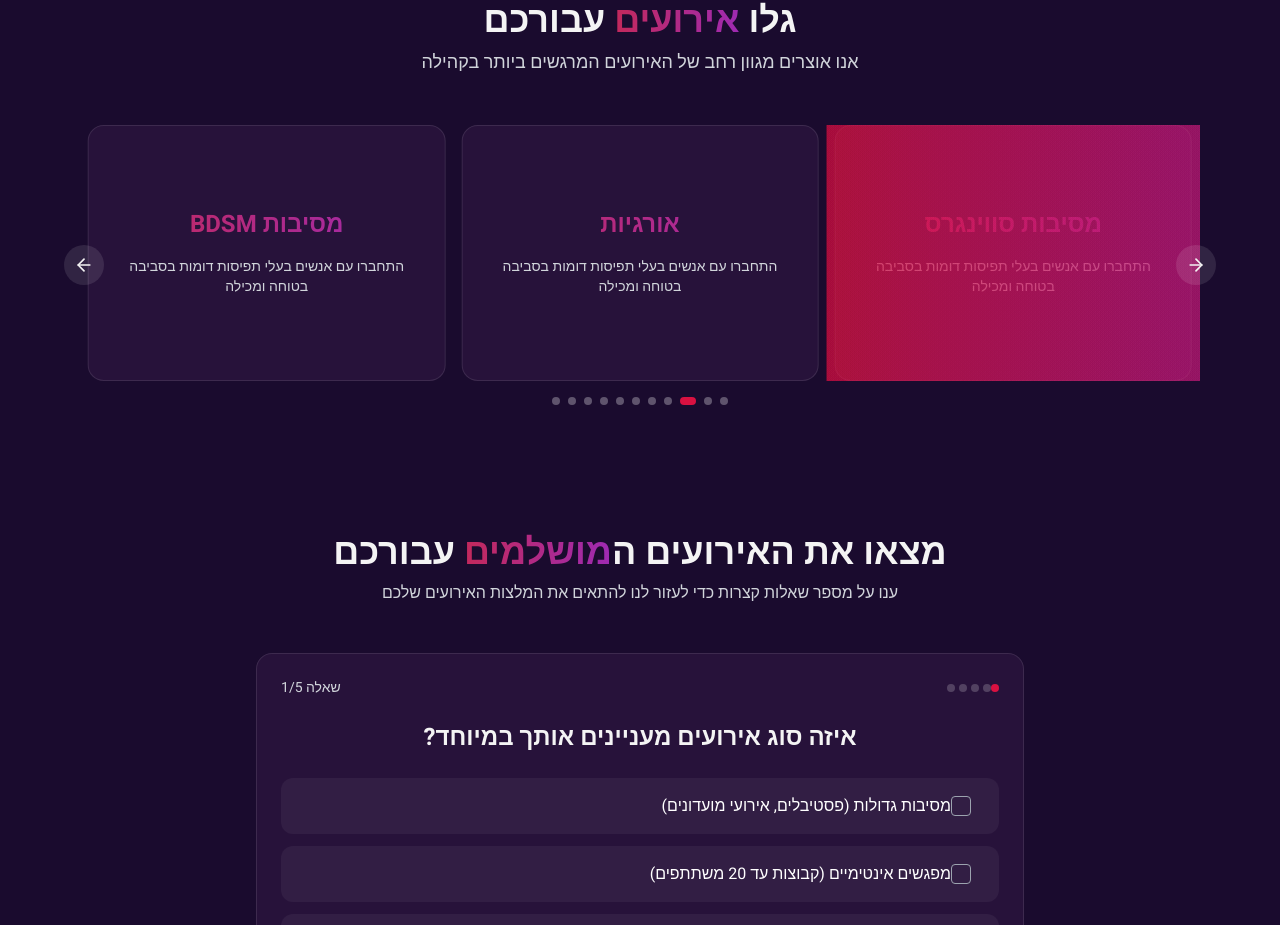
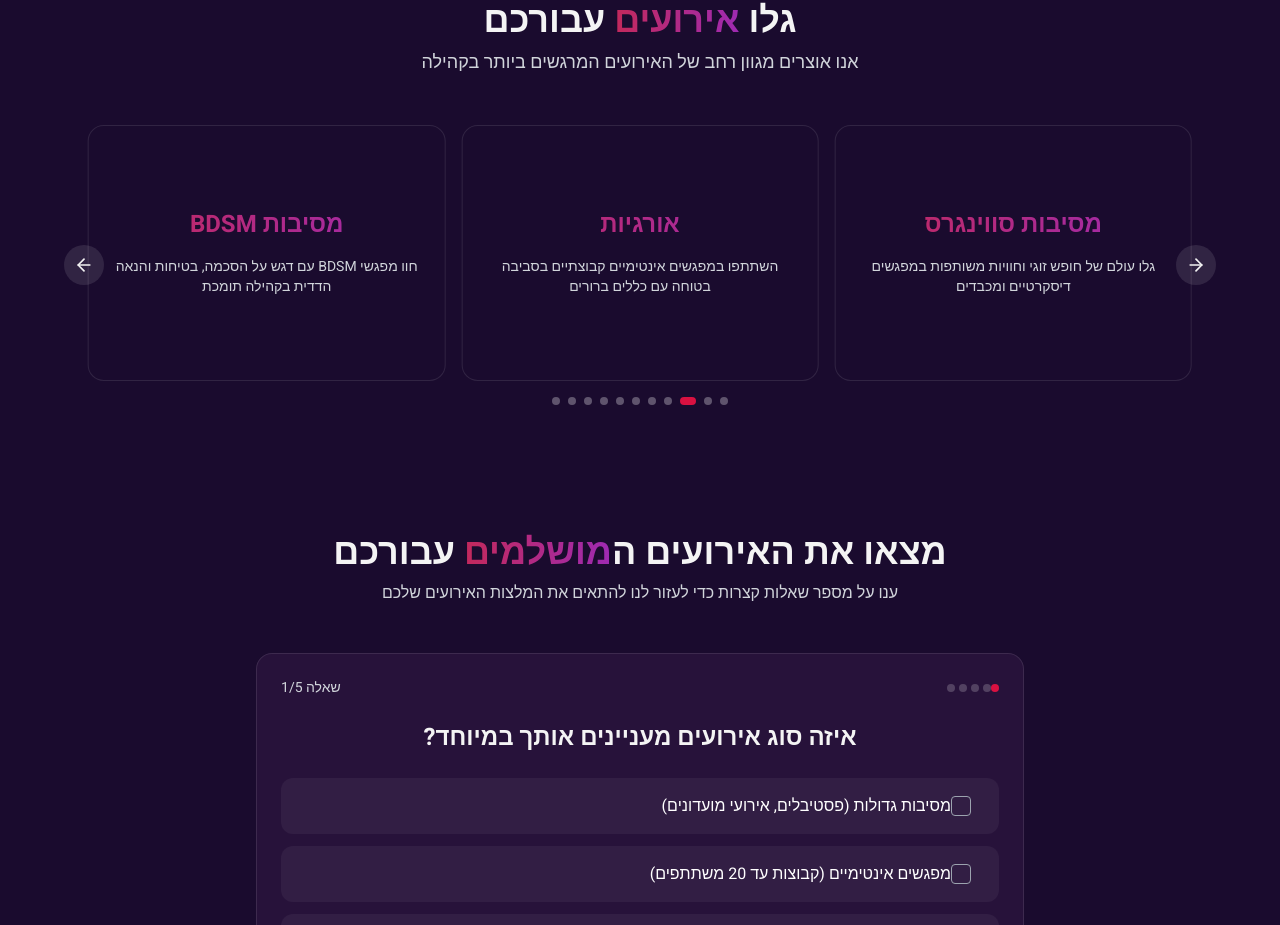
Before and after one commit to FreeloEvents/freelo-landing-spark, a React (Vite) app: page / in a window 1280 px wide. Shown: the part 2535-3460 px from the top of the page. Built offline with nearby package versions, Linux system fonts and the light colour scheme.

Commit message:
Fix background color and text
Fixes the background color issue and adds a short description to each event.

```diff
--- a/src/components/EventCarousel.tsx
+++ b/src/components/EventCarousel.tsx
@@ -5,19 +5,58 @@ import { MotionDiv, MotionH2, MotionP, fadeIn } from './motion';
 
 const EventCarousel: React.FC = () => {
   const events = [
-    "מסיבות פטיש",
-    "מסיבות ליברליות",
-    "מסיבות סווינגרס",
-    "אורגיות",
-    "מסיבות BDSM",
-    "מאנצ'ים",
-    "מפגשי פולי",
-    "כירבוליות",
-    "סדנאות",
-    "זוגות סדנאות טנטרה",
-    "הופעות",
-    "פסטיבלים",
-    "תערוכות"
+    {
+      title: "מסיבות פטיש",
+      description: "חקרו את עולם הפטישים עם אנשים בעלי תשוקות דומות בסביבה בטוחה ומכבדת"
+    },
+    {
+      title: "מסיבות ליברליות",
+      description: "הצטרפו לאירועים ליברליים עם אווירה פתוחה וקהילה תומכת ללא שיפוטיות"
+    },
+    {
+      title: "מסיבות סווינגרס",
+      description: "גלו עולם של חופש זוגי וחוויות משותפות במפגשים דיסקרטיים ומכבדים"
+    },
+    {
+      title: "אורגיות",
+      description: "השתתפו במפגשים אינטימיים קבוצתיים בסביבה בטוחה עם כללים ברורים"
+    },
+    {
+      title: "מסיבות BDSM",
+      description: "חוו מפגשי BDSM עם דגש על הסכמה, בטיחות והנאה הדדית בקהילה תומכת"
+    },
+    {
+      title: "מאנצ'ים",
+      description: "פגשו את קהילת ה-BDSM במפגשים חברתיים לא-מיניים לשיחה, למידה וחיבור"
+    },
+    {
+      title: "מפגשי פולי",
+      description: "התחברו עם קהילת הפולי לתמיכה, שיתוף חוויות, ולמידה על מערכות יחסים מרובות"
+    },
+    {
+      title: "כירבוליות",
+      description: "השתתפו במפגשי מגע לא-מיני ואינטימיות גופנית בסביבה בטוחה ומכילה"
+    },
+    {
+      title: "סדנאות",
+      description: "למדו כישורים חדשים בתחומי מיניות, תקשורת, ואינטימיות ממדריכים מנוסים"
+    },
+    {
+      title: "סדנאות טנטרה לזוגות",
+      description: "העמיקו את החיבור הזוגי דרך תרגול טנטרה ועבודה על אינטימיות ומיניות"
+    },
+    {
+      title: "הופעות",
+      description: "צפו במופעים ייחודיים בנושאי מיניות אלטרנטיבית, אמנות גוף וביטוי עצמי"
+    },
+    {
+      title: "פסטיבלים",
+      description: "חגגו עם הקהילה באירועים גדולים המשלבים מוזיקה, אמנות ותרבות אלטרנטיבית"
+    },
+    {
+      title: "תערוכות",
+      description: "בקרו בתערוכות אמנות העוסקות במיניות, זהות, וביטוי עצמי בגישה פתוחה"
+    }
   ];
 
   const [currentIndex, setCurrentIndex] = useState(0);
@@ -106,14 +145,12 @@ const EventCarousel: React.FC = () => {
                 className={`flex-shrink-0 px-2`}
                 style={{ width: `${100 / visibleCards}%` }}
               >
-                <div className="h-64 bg-freelo-card-bg rounded-2xl border border-white/10 overflow-hidden">
-                  <div className="absolute inset-0 bg-gradient-to-r from-freelo-gradient-start to-freelo-gradient-end opacity-10" />
-
+                <div className="h-64 bg-freelo-dark-purple rounded-2xl border border-white/10 overflow-hidden hover:border-freelo-bright-pink/40 transition-all duration-300">
                   <div className="h-full flex items-center justify-center p-6">
                     <div className="text-center">
-                      <h3 className="text-xl sm:text-2xl font-bold shimmer-text mb-4">{event}</h3>
+                      <h3 className="text-xl sm:text-2xl font-bold shimmer-text mb-4">{event.title}</h3>
                       <p className="text-xs sm:text-sm text-gray-300 max-w-lg mx-auto">
-                        התחברו עם אנשים בעלי תפיסות דומות בסביבה בטוחה ומכילה
+                        {event.description}
                       </p>
                     </div>
                   </div>
```
